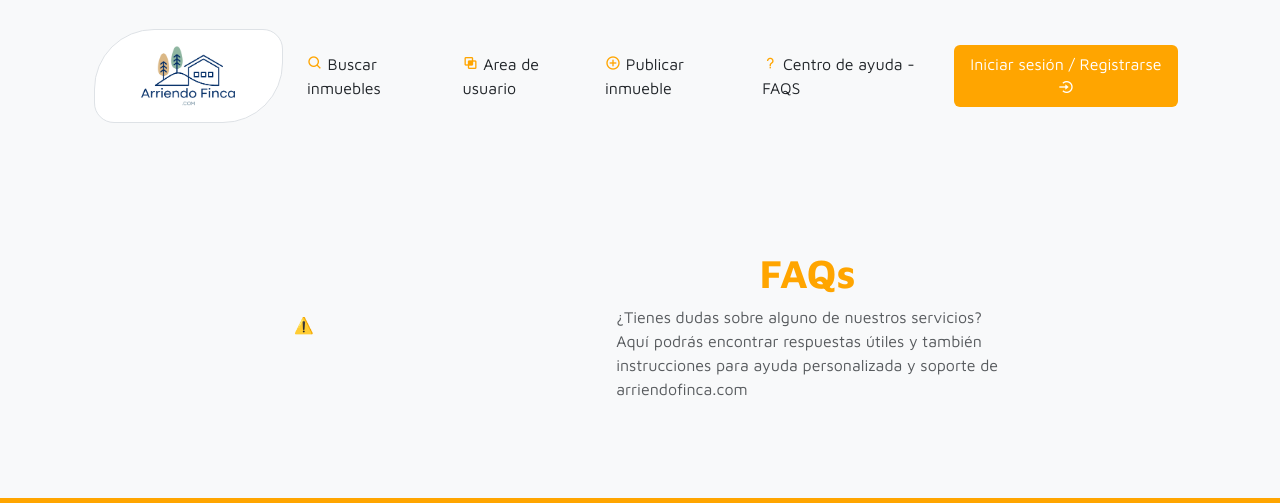
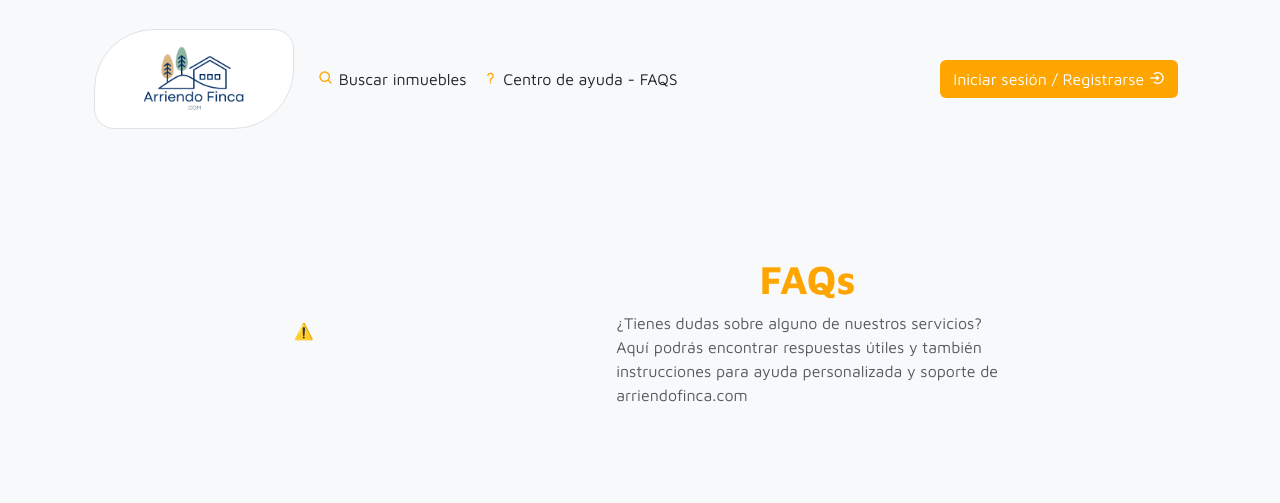
Before and after one commit to DavidMojica/arriendofinca-II, a Django app: page /FAQS/ in a window 1280 px wide. Shown: the top 503 px of the page. Run offline with Django 5.2, Linux system fonts and the light colour scheme; some libraries are stand-ins or nearby versions.

Commit message:
Informe final -done

```diff
--- a/main/models.py
+++ b/main/models.py
@@ -1,9 +1,8 @@
 from django.db import models
 from django.contrib.auth.models import AbstractUser, Group, Permission
 from django.dispatch import receiver
-from django.db.models.signals import pre_delete, post_save, post_delete
+from django.db.models.signals import pre_delete, post_save
 from django.core.files.storage import default_storage
-from django.forms import ValidationError
 
 class TipoUsuario(models.Model):
     id = models.IntegerField(primary_key=True)
--- a/main/templates/base.html
+++ b/main/templates/base.html
@@ -29,8 +29,10 @@
                         <article class="collapse navbar-collapse" id="navbarNav">
                             <ul class="navbar-nav me-auto mb-2 mb-lg-0">
                                 <li class="nav-item"><a class="nav-link px-2" href="/"><i class='bx bx-search text-orange' ></i> Buscar inmuebles</a></li>
-                                <li class="nav-item"><a class="nav-link px-2" href="/userarea"><i class='bx bx-intersect text-orange'></i> Area de usuario</a></li>
-                                <li class="nav-item"><a class="nav-link px-2" href="/crear_inmueble"><i class='bx bx-plus-circle text-orange' ></i> Publicar inmueble</a></li>
+                                {% if user.is_authenticated %}
+                                    <li class="nav-item"><a class="nav-link px-2" href="/userarea"><i class='bx bx-intersect text-orange'></i> Area de usuario</a></li>
+                                    <li class="nav-item"><a class="nav-link px-2" href="/crear_inmueble"><i class='bx bx-plus-circle text-orange' ></i> Publicar inmueble</a></li>
+                                {% endif %}
                                 <li class="nav-item"><a class="nav-link px-2" href="/FAQS"><i class='bx bx-question-mark text-orange'></i> Centro de ayuda - FAQS</a></li>
 
 
--- a/main/views.py
+++ b/main/views.py
@@ -44,7 +44,7 @@
 ERROR_9 = "Alguna(s) de las contraseñas no cumplen con la longitud minima."
 ERROR_10 = "Las contraseñas nuevas no coinciden"
 ERROR_11 = "Nombre o apellidos no cumplen con la longitud minima."
-ERROR_12 = f"Se excedió la cantida de imágenes. Maximo {MAX_IMAGES_PER_POST} imágenes por inmueble."
+ERROR_12 = f"Se excedió la cantidad de imágenes. Maximo {MAX_IMAGES_PER_POST} imágenes por inmueble."
 ERROR_13 = f"Alguna imagen excede el peso permitido. Máximo {MAX_IMAGE_MB} Mb por imágen"
 ERROR_14 = "Algún archivo cargado NO es una imagen."
 ERROR_15 = "Este objeto no existe"
```
